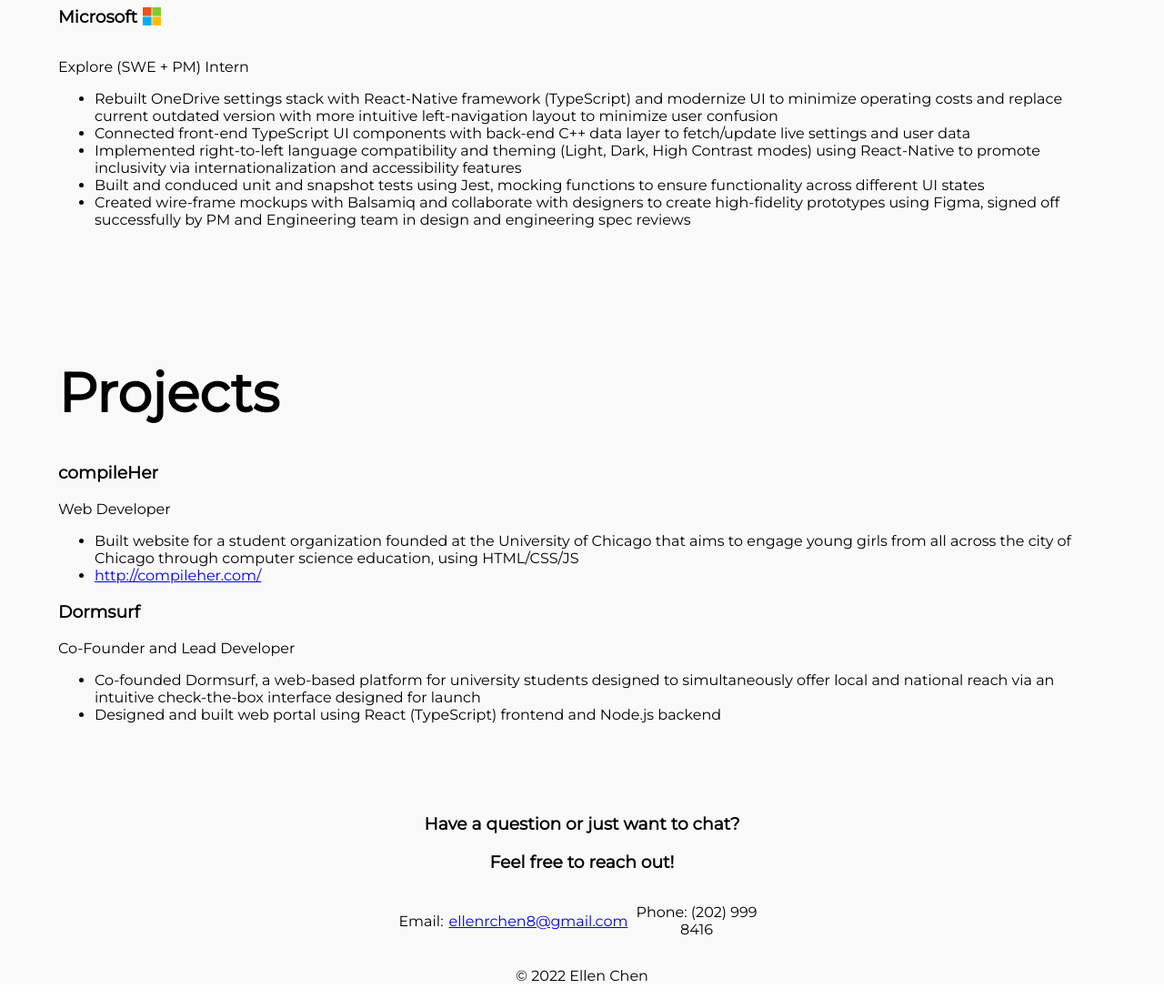
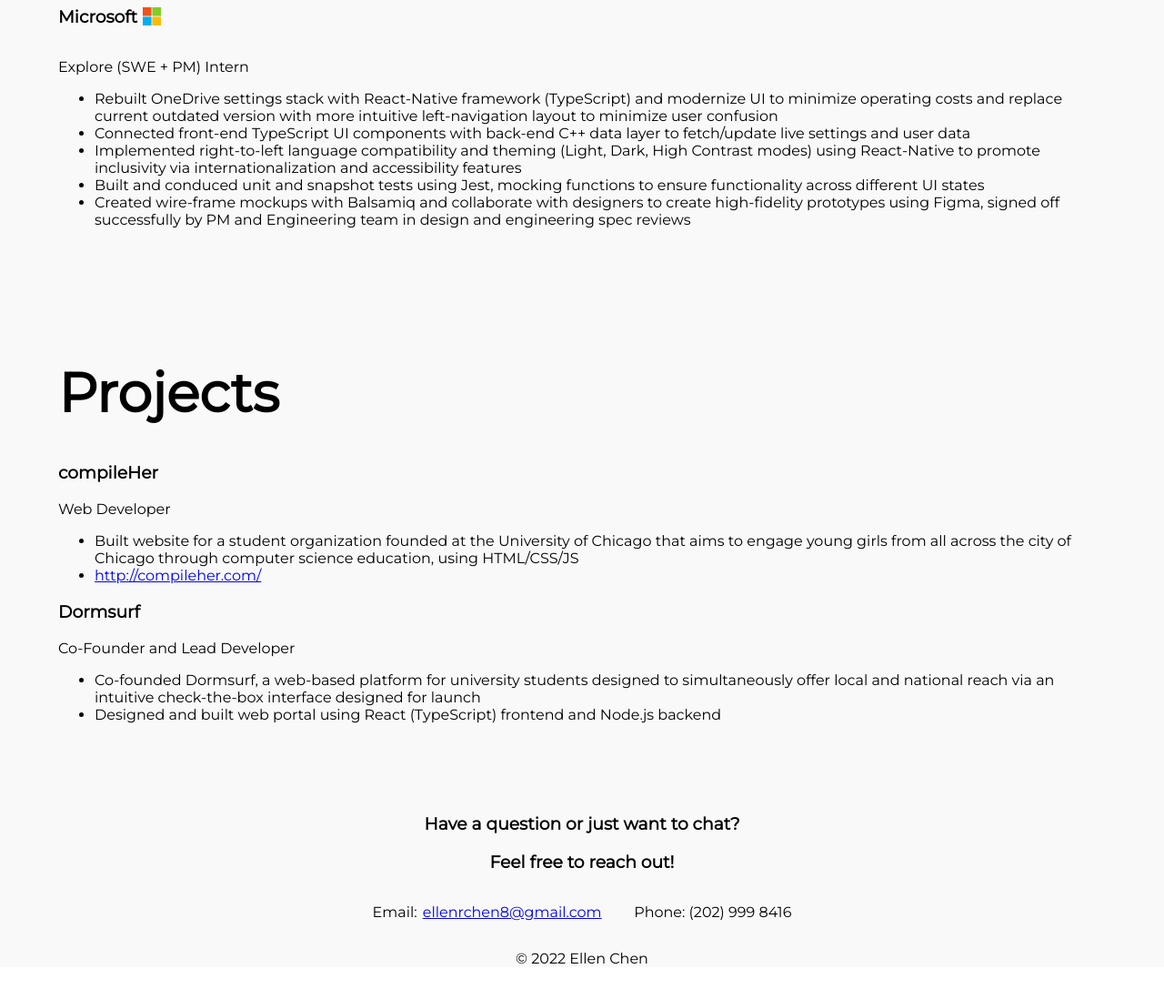
Before and after one commit to ellenrchen/ellenchen, a React (Create React App) app: page / in a window 1280 px wide. Shown: the part 1950-3048 px from the top of the page at 91% size. Built offline with nearby package versions, Linux system fonts and the light colour scheme.

Commit message:
deploy website

```diff
--- a/public/index.html
+++ b/public/index.html
@@ -2,7 +2,7 @@
 <html lang="en">
   <head>
     <meta charset="utf-8" />
-    <link rel="icon" href="%PUBLIC_URL%/favicon.ico" />
+    <link rel="icon" href="../src/img/logos/EC.png" />
     <link rel="preconnect" href="https://fonts.googleapis.com" />
     <link rel="preconnect" href="https://fonts.gstatic.com" crossorigin />
     <link
@@ -15,7 +15,7 @@
       name="description"
       content="Web site created using create-react-app"
     />
-    <link rel="apple-touch-icon" href="%PUBLIC_URL%/logo192.png" />
+    <link rel="apple-touch-icon" href="../src/img/logos/EC.png" />
     <!--
       manifest.json provides metadata used when your web app is installed on a
       user's mobile device or desktop. See https://developers.google.com/web/fundamentals/web-app-manifest/
--- a/src/App.css
+++ b/src/App.css
@@ -136,7 +136,7 @@
   display: flex;
   flex-direction: row;
   align-items: center;
-  width: 35%;
+  width: 40%;
   margin: auto;
   justify-content: space-between;
 }
```
Also changed, not shown: package.json (+7 -1 lines), src/img/logos/EC.png (added), 1 other file (tests, documents, lock files or other folders).
